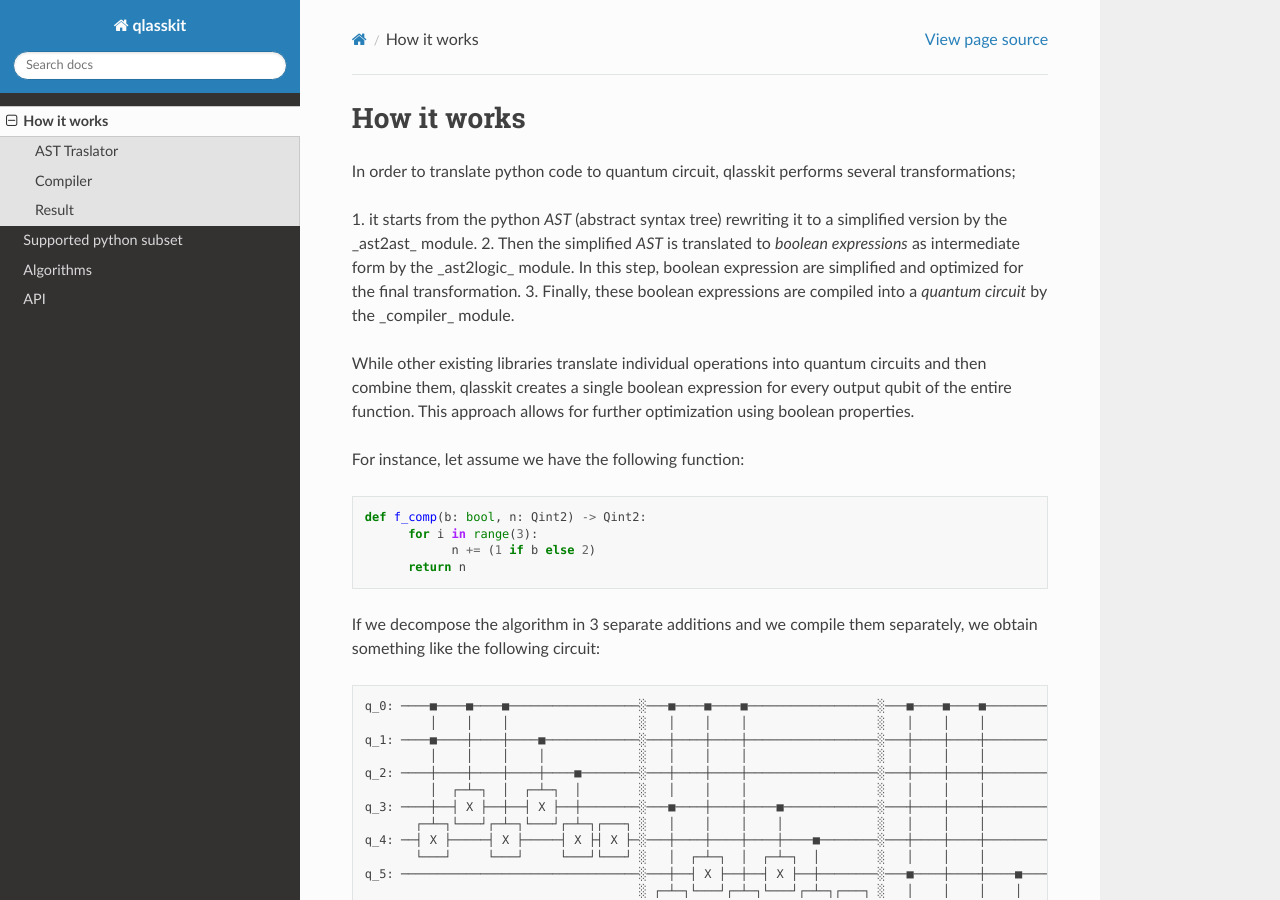
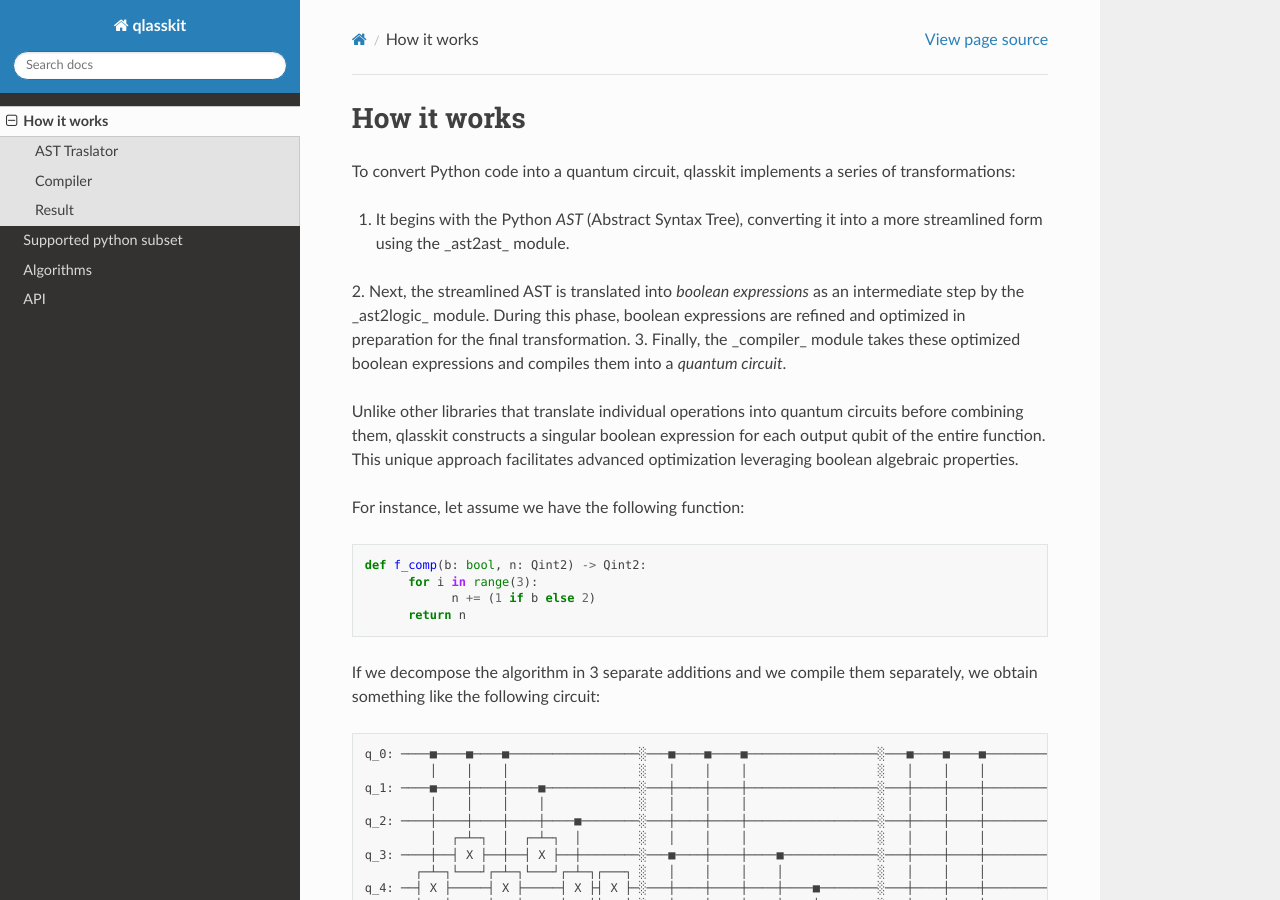
Before and after one commit to dakk/qlasskit, a Sphinx documentation site: the page built from docs/source/howitworks.rst, in a window 1280 px wide and 900 px high. Built offline with Sphinx 7.4.7 and the Read the Docs theme 2.0.0, drawn with Linux system fonts in a browser that asks for light colours; some of the changed text lies outside the part shown.

Commit message:
update docs

```diff
--- a/docs/source/api.rst
+++ b/docs/source/api.rst
@@ -6,6 +6,7 @@
    :recursive:
 
    qlasskit.qlassfun.qlassf
+   qlasskit.qlassfun.qlassfa
    qlasskit.qlassfun.QlassF
    qlasskit.algorithms.qalgorithm
    qlasskit.algorithms.grover.Grover
--- a/docs/source/howitworks.rst
+++ b/docs/source/howitworks.rst
@@ -1,18 +1,18 @@
 How it works
 ============
 
-In order to translate python code to quantum circuit, qlasskit performs several transformations;
+To convert Python code into a quantum circuit, qlasskit implements a series of transformations:
 
-1. it starts from the python *AST* (abstract syntax tree) rewriting it to a simplified version
-by the _ast2ast_ module.
-2. Then the simplified *AST* is translated to *boolean expressions* as intermediate
-form by the _ast2logic_ module. In this step, boolean expression are simplified and optimized
-for the final transformation.
-3. Finally, these boolean expressions are compiled into a *quantum circuit* by the _compiler_ module.
+1. It begins with the Python *AST* (Abstract Syntax Tree), converting it into a more streamlined form using the _ast2ast_ module.
+2. Next, the streamlined AST is translated into *boolean expressions* as an intermediate step by the _ast2logic_ module.
+During this phase, boolean expressions are refined and optimized in preparation for the final transformation.
+3. Finally, the _compiler_ module takes these optimized boolean expressions and compiles them into a
+*quantum circuit*.
 
-While other existing libraries translate individual operations into quantum circuits and then
-combine them, qlasskit creates a single boolean expression for every output qubit of the entire
-function. This approach allows for further optimization using boolean properties.
+Unlike other libraries that translate individual operations into quantum circuits before combining them,
+qlasskit constructs a singular boolean expression for each output qubit of the entire function.
+This unique approach facilitates advanced optimization leveraging boolean algebraic properties.
+
 
 For instance, let assume we have the following function:
 
@@ -91,7 +91,7 @@
 
 Compiler
 ------------
-The boolean expressions are then being fed to the `qlasskit.compiler`` which translates boolean expressions
+The boolean expressions are then being fed to the `qlasskit.compiler`` which compiles boolean expressions
 to invertible circuits, introducing auxiliary qubits. In this step, the compiler will automatically uncompute
 auxiliary qubits in order to reduce the number of qubits needed and the circuit footprint.
 
--- a/qlasskit/__init__.py
+++ b/qlasskit/__init__.py
@@ -16,7 +16,7 @@
 __version__ = "0.0.2"
 
 from .qcircuit import QCircuit, SupportedFrameworks, SupportedFramework  # noqa: F401
-from .qlassfun import QlassF, qlassf, qlassf_a  # noqa: F401
+from .qlassfun import QlassF, qlassf, qlassfa  # noqa: F401
 from .ast2ast import ast2ast  # noqa: F401
 from .ast2logic import exceptions  # noqa: F401
 from .types import (  # noqa: F401, F403
```
Also changed, not shown: README.md (+2 -1 lines), TODO.md (+4 -3 lines), docs/source/supported.rst (+30 -2 lines), 3 other files.
